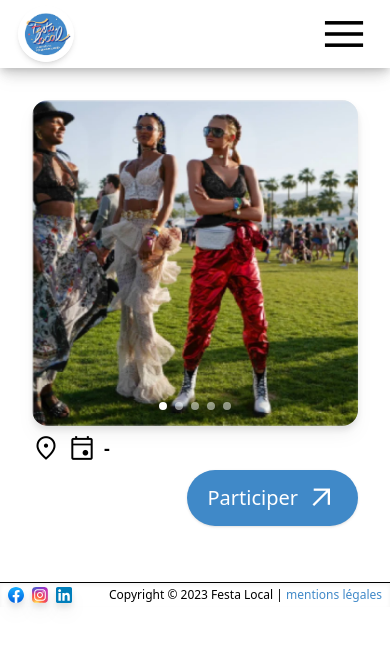
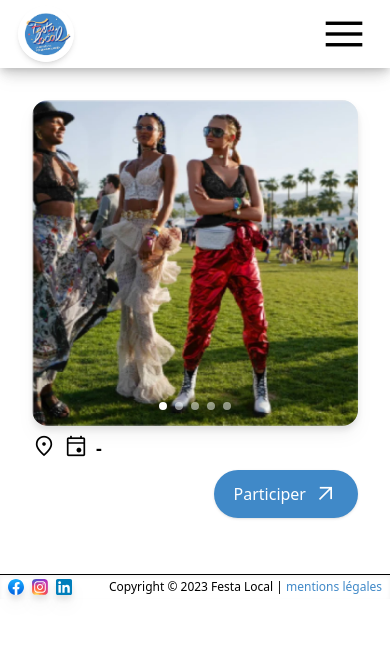
Before and after one commit to festalocal/Website, a React (Vite) app: page /fetes/1 in a window 390 px wide. Shown: the top 648 px of the page. Built offline with nearby package versions, Linux system fonts and the light colour scheme; no server answers.

Commit message:
Fix - Matching des tailles des icons aux tailles des texte

```diff
--- a/src/components/EnrollButton.tsx
+++ b/src/components/EnrollButton.tsx
@@ -9,13 +9,10 @@ function EnrollButton() {
     <>
       <Link to="/">
         <button className="bg-festa-blue hover:bg-festa-dark-blue flex items-center gap-2 justify-center rounded-full shadow inner-shadow px-5 py-3 md:px-7 md:py-5 xl:px-16 xl:py-6">
-          <p className="text-xl text-md md:text-xl lg:text-2xl text-white">
+          <p className="text-md md:text-xl lg:text-2xl text-white">
             Participer
           </p>
-          <span
-            className="material-symbols-outlined text-white"
-            style={{ fontSize: "32px" }}
-          >
+          <span className="material-symbols-outlined text-white text-md md:text-xl lg:text-2xl">
             arrow_outward
           </span>
         </button>
--- a/src/components/FestivalCard.tsx
+++ b/src/components/FestivalCard.tsx
@@ -43,13 +43,13 @@ function FestivalCard({ event, withDescription }: Props) {
               {event.description != undefined && event.description}
             </p>
           )}
-          <div className="mt-2">
-            <span className="material-symbols-outlined float-left mr-2" style={{fontSize: "28px"}}>location_on</span>
+          <div className="mt-2 text-lg">
+            <span className="material-symbols-outlined float-left mr-2 font-extrabold">location_on</span>
             <p className="text-lg">{event.ville != undefined && event.ville}</p>
           </div>
-          <div className="mt-1">
-            <span className="material-symbols-outlined float-left mr-2" style={{fontSize: "28px", fontWeight: "600"}}>event</span>
-            <p className="text-lg font-bold">
+          <div className="mt-1 text-lg font-bold">
+            <span className="material-symbols-outlined float-left mr-2">event</span>
+            <p>
               {event.date_debut != undefined && event.date_debut.value} -{" "}
               {event.date_fin != undefined && event.date_fin.value}
             </p>
--- a/src/components/FestivalSearchBar.tsx
+++ b/src/components/FestivalSearchBar.tsx
@@ -13,11 +13,11 @@ function FestivalSearchBar() {
             placeholder="Cherchez votre prochaine fête..."
           />
           <button className="hidden min-w-min px-2 md:flex items-center gap-2 mr-8 border-festa-light-blue border-l-2">
-            <img src="/calendar.svg" alt="Icône de calendrier" />
+            <span className="material-symbols-outlined">event</span>
             <p className="my-auto">Dates</p>
           </button>
           <button className="hidden min-w-min px-2 md:flex items-center gap-2 mr-16 border-festa-light-blue border-l-2">
-            <img src="/mark.svg" alt="Icône balise de localisation de carte" />
+            <span className="material-symbols-outlined">location_on</span>
             <p className="my-auto">Localisation</p>
           </button>
           <button>
--- a/src/components/Navbar.tsx
+++ b/src/components/Navbar.tsx
@@ -112,7 +112,7 @@ function Navbar() {
           className="hover:cursor-pointer grid md:hidden place-content-center w-20 h-14"
           onClick={toggleHamburgerMenu}
         >
-          <span className={`material-symbols-outlined ${toggledHamburger ? "text-festa-red" : "text-black"}`} style={{fontSize: "50px"}}>
+          <span className={`material-symbols-outlined text-5xl ${toggledHamburger ? "text-festa-red" : "text-black"}`}>
             {toggledHamburger ? "close" : "menu"}
           </span>
         </div>
```
